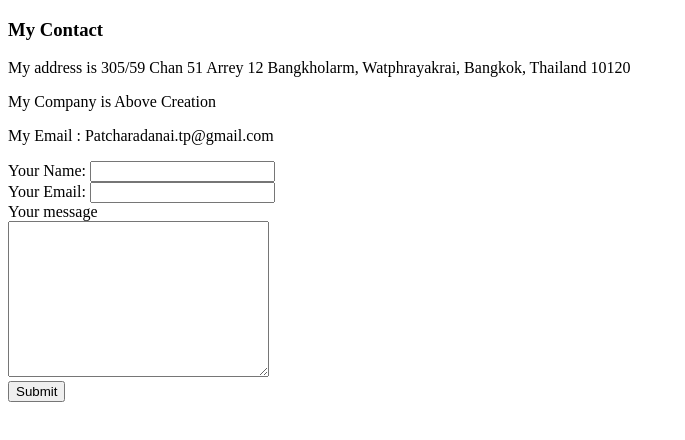
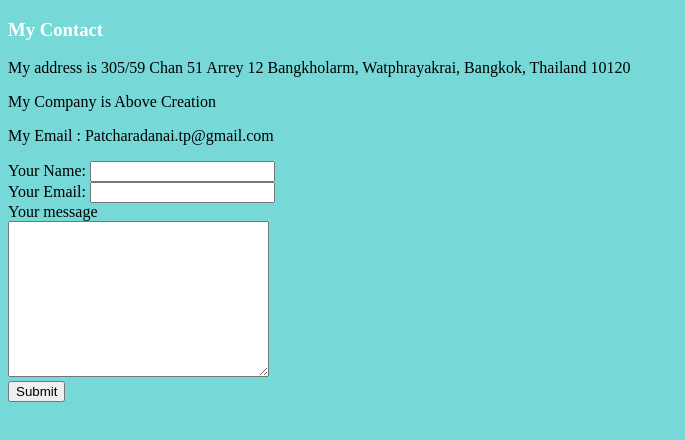
Before and after one commit to Chernchnz/Chern, a plain HTML site: page Adress.html in a window 1280 px wide. Shown: the whole page, without its empty margins (0-685 px from the left). Drawn offline with Linux system fonts and the light colour scheme.

Commit message:
Add files via upload

```diff
--- a/Adress.html
+++ b/Adress.html
@@ -3,6 +3,7 @@
   <head>
     <meta charset="utf-8">
     <title>Personal Contact</title>
+    <link rel="stylesheet" href="../css/style.css">
   </head>
   <body>
     <h3>My Contact</h3>
```
Also changed, not shown: Hobbies.html (+1 -0 lines), index.html (+3 -0 lines), inputs.html (+1 -0 lines).
